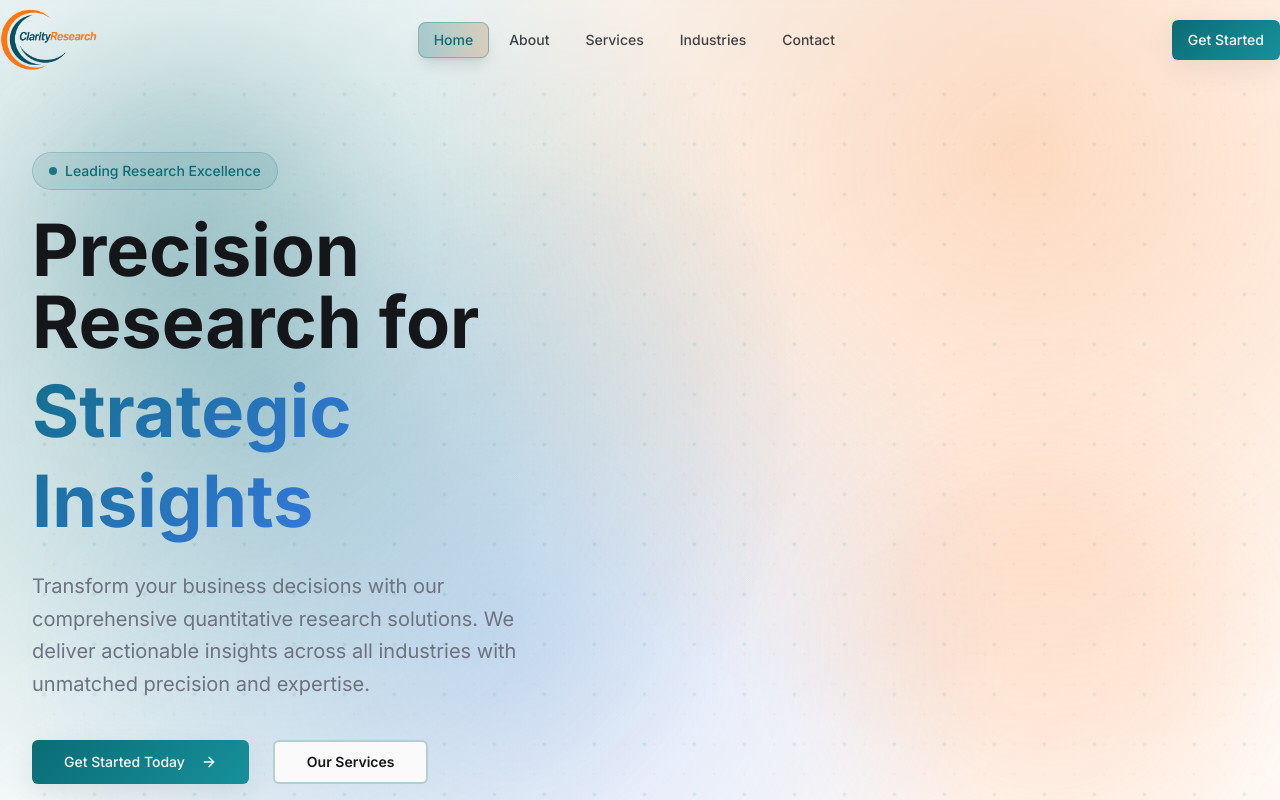
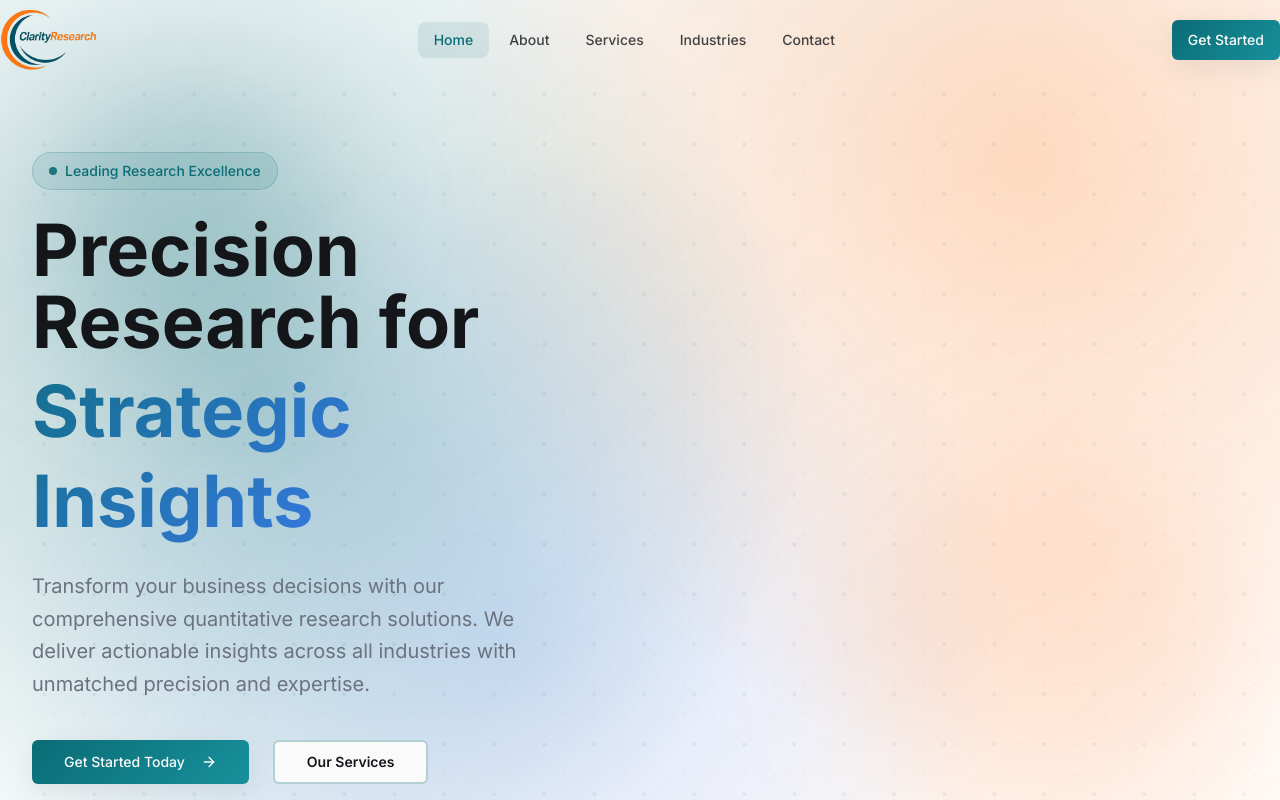
Before and after one commit to nitin5531/research-nexus-site, a React (Vite) app: page / in a window 1280 px wide. Shown: the top 800 px of the page. Built offline with nearby package versions, Linux system fonts and the light colour scheme.

Commit message:
Remove navbar selection highlight

```diff
--- a/src/components/Layout/Header.tsx
+++ b/src/components/Layout/Header.tsx
@@ -40,15 +40,11 @@ const Header = () => {
                 to={item.href}
                 className={`relative px-4 py-2 text-sm font-medium transition-all duration-300 rounded-lg group ${
                   isActive(item.href)
-                    ? "text-primary bg-primary/10 shadow-lg"
+                    ? "text-primary bg-primary/10"
                     : "text-foreground/80 hover:text-primary hover:bg-primary/5"
                 }`}
               >
                 <span className="relative z-10">{item.name}</span>
-                {isActive(item.href) && (
-                  <div className="absolute inset-0 bg-gradient-to-r from-primary/20 to-secondary/20 rounded-lg border border-primary/30"></div>
-                )}
-                <div className="absolute inset-0 bg-gradient-to-r from-primary/10 to-secondary/10 rounded-lg opacity-0 group-hover:opacity-100 transition-opacity duration-300"></div>
               </Link>
             ))}
           </nav>
```
